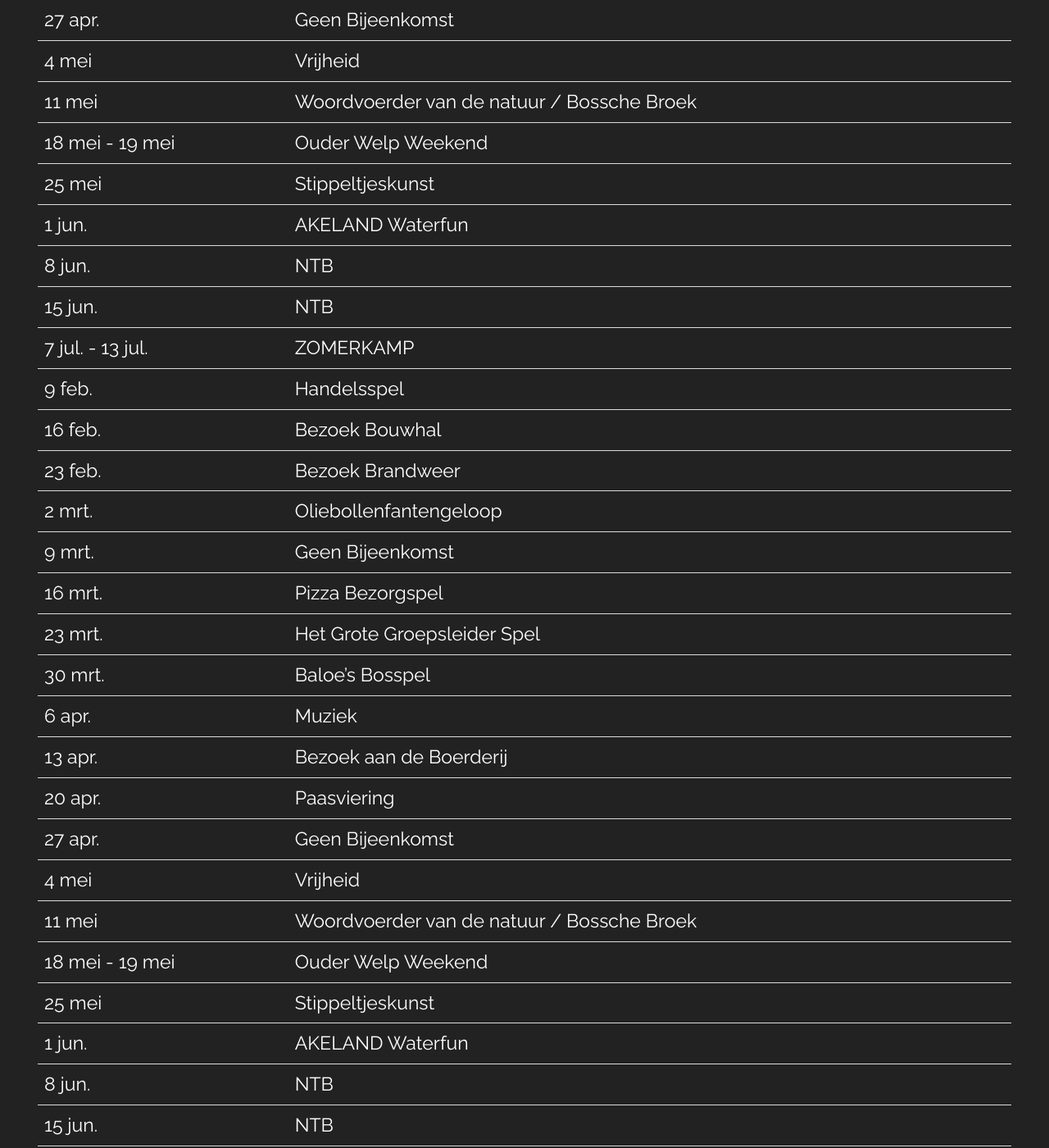
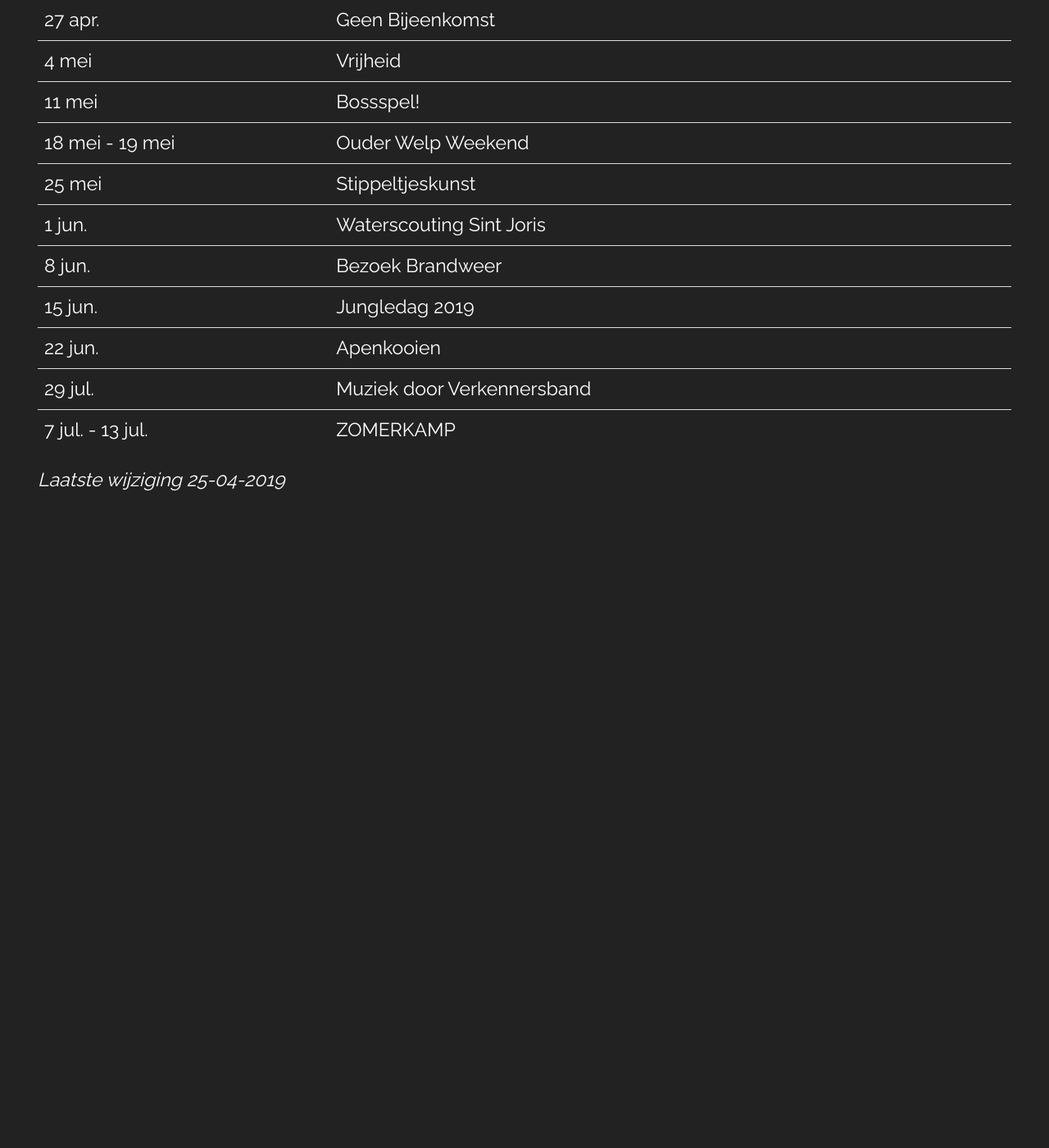
Before and after one commit to nognooitmeegemaakt/website, a Jekyll site: the page built from _agenda/welpen.md, in a window 1280 px wide and 1400 px high, scrolled down 1025 px. Shown: the whole window at 82% size. Built offline with Jekyll 4.4.1, drawn with Linux system fonts in a browser that asks for light colours; some web fonts are replaced; after the commit the page ends 1692 px from its top, so only the background shows below that; some of the changed text lies outside the part shown.

Commit message:
Update welpen.md Agenda through CMS
By Fabrizio Zanin (141.101.104.212)

```diff
--- a/_agenda/welpen.md
+++ b/_agenda/welpen.md
@@ -3,12 +3,12 @@ title: Welpen Programma
 layout: agenda
 category: agenda
 agenda: welpen
-footer: "_Laatste wijziging 18-03-2019_"
+footer: "_Laatste wijziging 25-04-2019_"
 ---
 
 Welpen Programma van februari-juli
 
-Aangepast op 18 maart.
+Aangepast op 25 april.
 
 | | |
 |---|---|
@@ -25,32 +25,14 @@ Aangepast op 18 maart.
 | 20 apr. | Paasviering |
 | 27 apr. | Geen Bijeenkomst |
 | 4 mei | Vrijheid |
-| 11 mei | Woordvoerder van de natuur / Bossche Broek |
+| 11 mei | Bossspel! |
 | 18 mei - 19 mei | Ouder Welp Weekend |
 | 25 mei | Stippeltjeskunst |
-| 1 jun. | AKELAND Waterfun |
-| 8 jun. | NTB |
-| 15 jun. | NTB |
-| 7 jul. - 13 jul. | ZOMERKAMP |
-| 9 feb. | Handelsspel |
-| 16 feb. | Bezoek Bouwhal |
-| 23 feb. | Bezoek Brandweer |
-| 2 mrt. | Oliebollenfantengeloop |
-| 9 mrt. | Geen Bijeenkomst |
-| 16 mrt. | Pizza Bezorgspel |
-| 23 mrt. | Het Grote Groepsleider Spel |
-| 30 mrt. | Baloe's Bosspel |
-| 6 apr. | Muziek |
-| 13 apr. | Bezoek aan de Boerderij |
-| 20 apr. | Paasviering |
-| 27 apr. | Geen Bijeenkomst |
-| 4 mei | Vrijheid |
-| 11 mei | Woordvoerder van de natuur / Bossche Broek |
-| 18 mei - 19 mei | Ouder Welp Weekend |
-| 25 mei | Stippeltjeskunst |
-| 1 jun. | AKELAND Waterfun |
-| 8 jun. | NTB |
-| 15 jun. | NTB |
+| 1 jun. | Waterscouting Sint Joris |
+| 8 jun. | Bezoek Brandweer |
+| 15 jun. | Jungledag 2019 |
+| 22 jun. | Apenkooien |
+| 29 jul. | Muziek door Verkennersband |
 | 7 jul. - 13 jul. | ZOMERKAMP |
 {: .table :}
 
```
